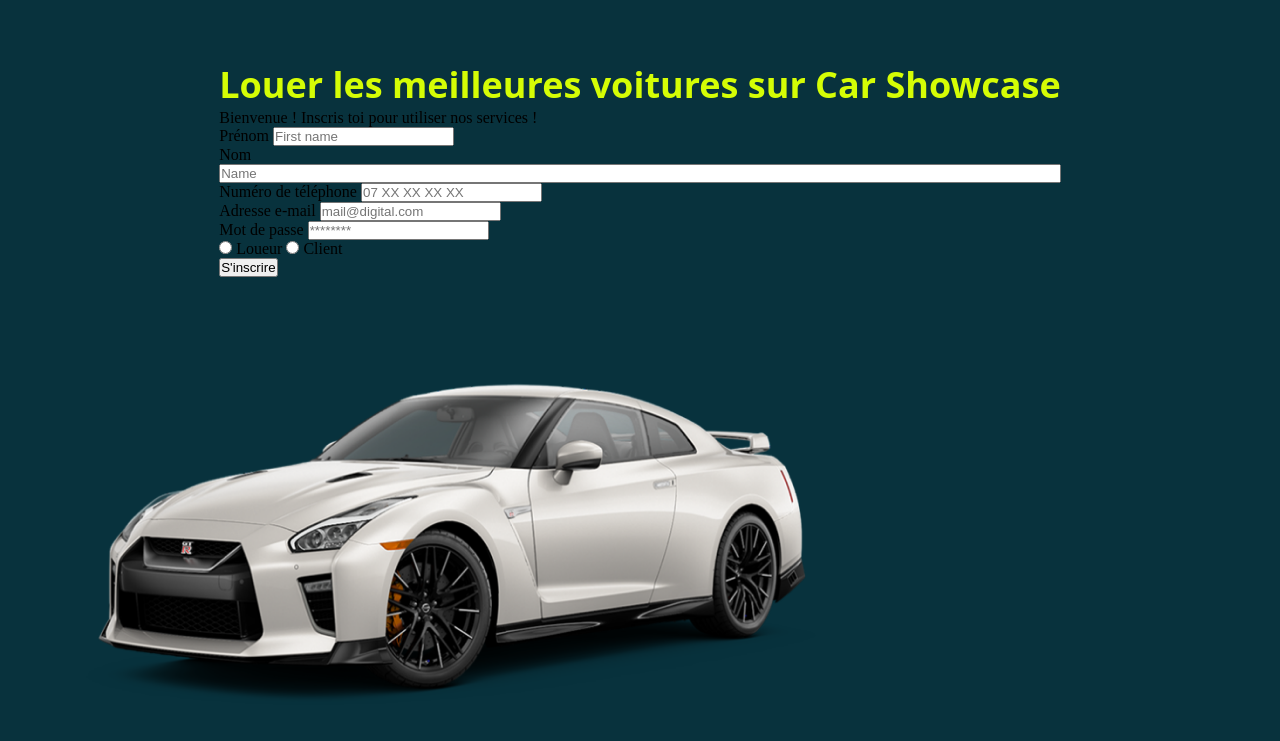
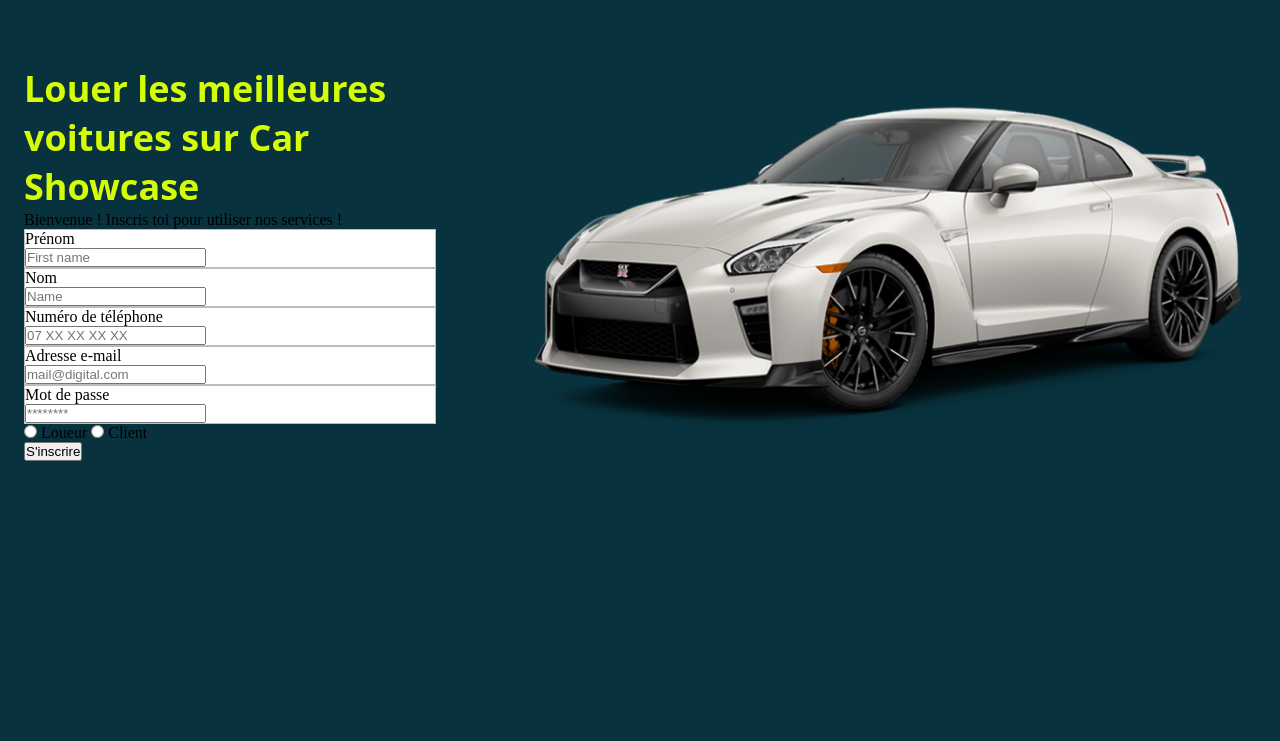
Before and after one commit to rakotok2109/rent_car, a PHP site: page /index.html in a window 1280 px wide. Shown: the top 741 px of the page. Run offline with PHP 8.4, Linux system fonts and the light colour scheme.

Commit message:
Initialisation stylisation des input by Nathan

```diff
--- a/index.html
+++ b/index.html
@@ -11,50 +11,60 @@
             <div class="container-form">
                 <div class="form-wording">
                     <h1>Louer les meilleures voitures sur Car Showcase</h1>
-                <span>Bienvenue ! Inscris toi pour utiliser nos services !</span>
+                    <span>Bienvenue ! Inscris toi pour utiliser nos services
+                        !</span>
                 </div>
 
                 <div class="content-form">
-                <form action="../pages/verif.php?id=subscribe" method="post">
+                    <form action="../pages/verif.php?id=subscribe"
+                        method="post">
                         <div class="input-form">
                             <div class="input">
                                 <label for="first_name">Prénom</label>
-                            <input type="text" id="firstname" name="firstname" placeholder="First name">
+                                <input type="text" id="firstname"
+                                    name="firstname" placeholder="First name">
                             </div>
 
-                        <div class="input"></div>
+                            <div class="input">
                                 <label for="name">Nom</label>
-                            <input type="text" id="name" name="lastname" placeholder="Name">
+                                <input type="text" id="name" name="lastname"
+                                 placeholder="Name">
                             </div>
 
                             <div class="input">
                                 <label for="phone">Numéro de téléphone</label>
-                            <input type="tel" id="phone" name="phone" placeholder="07 XX XX XX XX">
+                                <input type="tel" id="phone" name="phone"
+                                    placeholder="07 XX XX XX XX">
                             </div>
 
                             <div class="input">
                                 <label for="email">Adresse e-mail</label>
-                            <input type="email" id="email" name="email" placeholder="mail@digital.com">
+                                <input type="email" id="email" name="email"
+                                    placeholder="mail@digital.com">
                             </div>
 
                             <div class="input">
                                 <label for="password">Mot de passe</label>
-                            <input type="password" id="password" name="password" placeholder="********">
+                                <input type="password" id="password"
+                                    name="password"
+                                    placeholder="********">
+                            </div>
                         </div>
                     </div>
 
                     <div class="role-choices">
-                        <input type="radio" id="loueur" name="role" value=1 class="mr-2">
+                        <input type="radio" id="loueur" name="role" value=1
+                            class="mr-2">
                         <label for="loueur">Loueur</label>
-                        <input type="radio" id="client" name="role" value=0  class="ml-4 mr-2">
+                        <input type="radio" id="client" name="role" value=0
+                            class="ml-4 mr-2">
                         <label for="client">Client</label>
                     </div>
 
-                    <button type="submit" class="highlight text-white p-2 rounded">S'inscrire</button>
+                    <button type="submit" class="submit-btn">S'inscrire</button>
                 </form>
             </div>
-        </div>
-        <div class="container-banner">
+            <div class="banner">
                 <img src="images/ressources/carOnSubscribeForm.png">
             </div>
         </div>
--- a/scss/dist/style.css
+++ b/scss/dist/style.css
@@ -26,4 +26,12 @@ h1 {
   flex-direction: column;
 }
 
+.input {
+  display: flex;
+  flex-direction: column;
+  align-items: flex-start;
+  background-color: #FFFFFF;
+  border: 1px solid #C1BBBB;
+}
+
 /*# sourceMappingURL=style.css.map */
--- a/scss/main.scss
+++ b/scss/main.scss
@@ -15,6 +15,7 @@
 @use 'components/button';
 @use 'components/container-subscribe';
 @use 'components/form';
+@use 'components/input';
 @use 'components/cards';
 @use 'components/navbar';
 
--- a/scss/utils/_mixins.scss
+++ b/scss/utils/_mixins.scss
@@ -10,3 +10,9 @@
     display: flex;
     flex-direction: column;
 }
+
+@mixin style-input {
+    display: flex;
+    flex-direction: column;
+    align-items: flex-start;
+}
--- a/scss/utils/_variables.scss
+++ b/scss/utils/_variables.scss
@@ -6,3 +6,7 @@ $font-size-base: 18px;
 $font-size-h1: 36px;
 $margin-unit: 0;
 $padding-unit: 0;
+$white-color: #FFFFFF;
+$font-label-color: rgba(0, 0, 0, 0.61);
+$border-color: #C1BBBB;
+$border-weight: 1px solid;
```
Also changed, not shown: scss/components/_input.scss (+8 -0 lines), 1 other file. Lines whose indentation alone changed are shown as unchanged.
